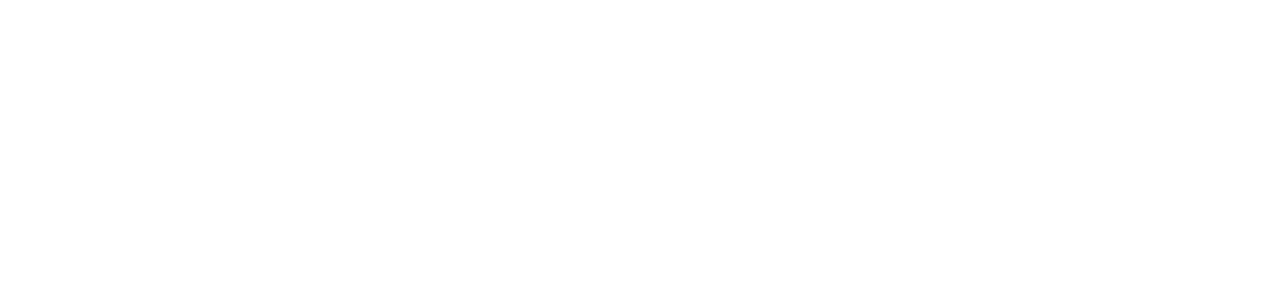
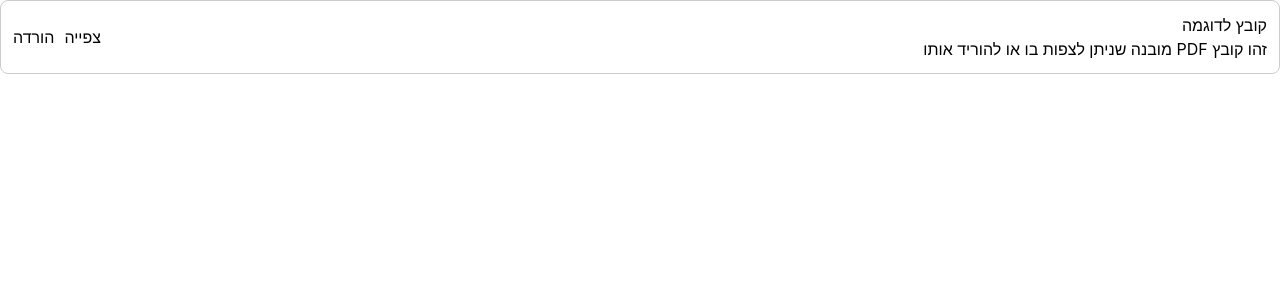
Before and after one commit to tamar0583235240/Temp-Project, a React (Create React App) app in the folder packages/frontend/: page /interviewMaterialsHub in a window 1280 px wide. Shown: the top 300 px of the page. Built offline with nearby package versions, Linux system fonts and the light colour scheme.

Commit message:
download

```diff
--- a/packages/frontend/src/App.tsx
+++ b/packages/frontend/src/App.tsx
@@ -2,7 +2,6 @@ import React from 'react';
 import { BrowserRouter } from 'react-router-dom'
 import AppRoutes from './shared/routes/appRoutes'
 import './App.css';
-import DownloadCard from './features/interview-materials-hub/components/DownloadCard';
 
 function App() {
   return (
--- a/packages/frontend/src/features/interview-materials-hub/components/DownloadCard.tsx
+++ b/packages/frontend/src/features/interview-materials-hub/components/DownloadCard.tsx
@@ -1,35 +1,50 @@
-import React from "react";
+import React from 'react';
 
-type DownloadCardProps = {
-  title: string;
-  description: string;
-  onView: () => void;
-  onDownload: () => void;
+const DownloadCard: React.FC = () => {
+    const title = "קובץ לדוגמה";
+    const description = "זהו קובץ PDF מובנה שניתן לצפות בו או להוריד אותו";
+    const fileUrl = "/example.pdf";
+
+    const handleView = () => {
+        window.open(fileUrl, '_blank');
     };
 
-const DownloadCard: React.FC<DownloadCardProps> = ({ title, description, onView, onDownload }) => {
+    const handleDownload = () => {
+        const link = document.createElement('a');
+        link.href = fileUrl;
+        link.download = fileUrl.split('/').pop() || 'download';
+        link.click();
+    };
+
     return (
-    <div className="max-w-md mx-auto bg-white rounded-2xl shadow-md p-4 flex items-center justify-between mb-4">
+        <div style={styles.card}>
             <div>
-        <h2 className="text-xl font-semibold text-gray-800">{title}</h2>
-        <p className="text-sm text-gray-500">{description}</p>
+                <h3>{title}</h3>
+                <p>{description}</p>
             </div>
-      <div className="flex gap-2">
-        <button
-          onClick={onView}
-          className="px-3 py-1 bg-blue-500 text-white rounded hover:bg-blue-600 transition"
-        >
-          צפייה
-        </button>
-        <button
-          onClick={onDownload}
-          className="px-3 py-1 bg-green-500 text-white rounded hover:bg-green-600 transition"
-        >
-          הורדה
-        </button>
+            <div style={styles.buttons}>
+                <button onClick={handleView}>צפייה</button>
+                <button onClick={handleDownload}>הורדה</button>
             </div>
         </div>
     );
 };
 
+const styles = {
+    card: {
+        border: '1px solid #ccc',
+        padding: '12px',
+        borderRadius: '8px',
+        marginBottom: '10px',
+        display: 'flex',
+        justifyContent: 'space-between',
+        alignItems: 'center',
+        direction: 'rtl',
+    } as React.CSSProperties,
+    buttons: {
+        display: 'flex',
+        gap: '10px',
+    } as React.CSSProperties,
+};
+
 export default DownloadCard;
--- a/packages/frontend/src/pages/InterviewMaterialsHub.tsx
+++ b/packages/frontend/src/pages/InterviewMaterialsHub.tsx
@@ -1,9 +1,10 @@
 import React from 'react'
+import DownloadCard from '../features/interview-materials-hub/components/DownloadCard'
 
 const InterviewMaterialsHub = () => {
   return (
     <div>
-      <h1> Hii interviewMaterialsHub 🙋🏻‍♀️</h1>
+      <DownloadCard/>
     </div>
   )
 }
--- a/packages/frontend/src/shared/routes/appRoutes.tsx
+++ b/packages/frontend/src/shared/routes/appRoutes.tsx
@@ -1,6 +1,7 @@
 import { Routes, Route } from "react-router-dom";
 import { RoleProtectedRoute } from "../components/roleProtectedRoute";
 import HomePage from "../../pages/homePage";
+import InterviewMaterialsHub from "../../pages/InterviewMaterialsHub";
 
 export default function AppRoutes() {
     return (
@@ -12,7 +13,7 @@ export default function AppRoutes() {
             <Route path="/recordings" element={<RoleProtectedRoute allowedRoles={["student"]}><p>Recordings</p></RoleProtectedRoute>} />
             <Route path="/shared" element={<RoleProtectedRoute allowedRoles={["student"]}><p>SharedRecordings</p></RoleProtectedRoute>} />
             <Route path="/resources" element={<RoleProtectedRoute allowedRoles={["student"]}><p>Resources</p></RoleProtectedRoute>} />
-            <Route path="/interviewMaterialsHub" element={<RoleProtectedRoute  allowedRoles={["student"]}><p>  </p></RoleProtectedRoute>} />
+            <Route path="/interviewMaterialsHub" element={<RoleProtectedRoute  allowedRoles={["student"]}><InterviewMaterialsHub/></RoleProtectedRoute>} />
 
             <Route path="/admin/questions" element={
                 <RoleProtectedRoute allowedRoles={["admin"]}>
```
Also changed, not shown: 1 other file (tests, documents, lock files or other folders). Lines whose indentation alone changed are shown as unchanged.
